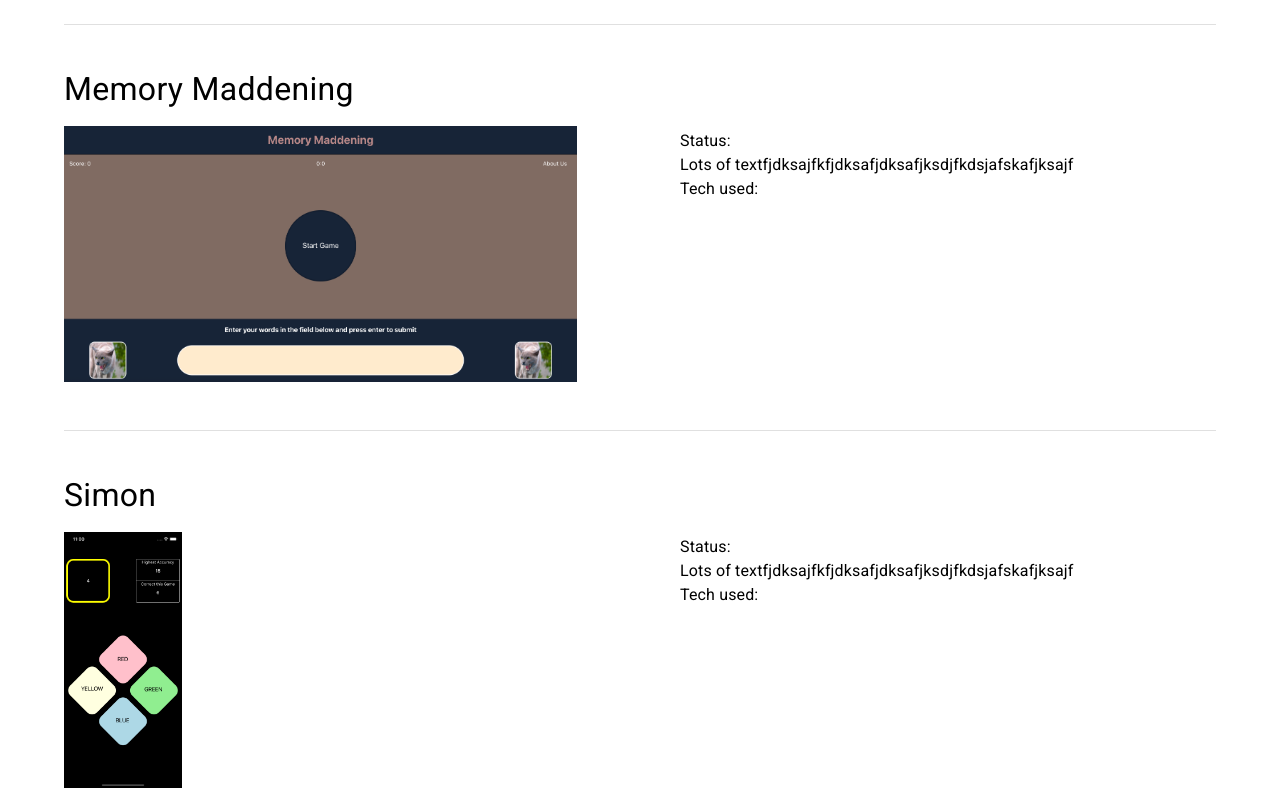
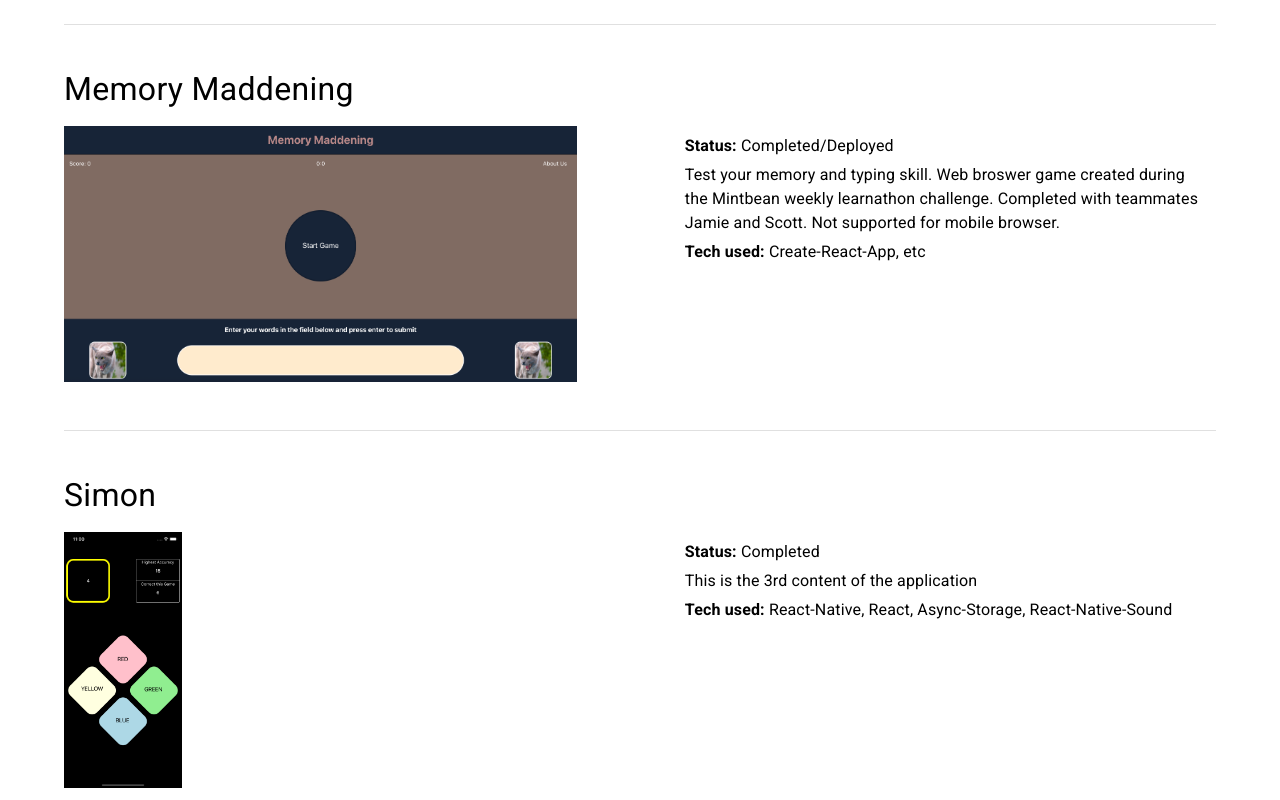
Before and after one commit to catmemberMona/portfolio, a React (Create React App) app: page / in a window 1280 px wide. Shown: the part 2180-2980 px from the top of the page. Built offline with nearby package versions, Linux system fonts and the light colour scheme.

Commit message:
updated project info

```diff
--- a/src/Components/Project.js
+++ b/src/Components/Project.js
@@ -28,25 +28,27 @@ function ProjectNameAndImage({ title, image, video }){
   );
 };
 
-function ProjectInfo() {
+function ProjectInfo({ status, content, tech }) {
   return (
     <div style={styles.description}>
-      <Typography>Status:</Typography>
-      <Typography>
-        Lots of textfjdksajfkfjdksafjdksafjksdjfkdsjafskafjksajf
+      <Typography style={styles.spacing}>
+        <span style={{ fontWeight: 800 }}>Status: </span>
+        {status}
       </Typography>
-      <Typography>
-        Tech used:
+      <Typography style={styles.spacing}>{content}</Typography>
+      <Typography style={styles.spacing}>
+        <span style={{ fontWeight: 800 }}>Tech used: </span>
+        {tech}
       </Typography>
     </div>
   );
 }
 
-function Project({ title, image, video, content }){
+function Project({ title, image, video, status, content, tech }){
   return (
     <div style={styles.container}>
       <ProjectNameAndImage title={title} image={image} video={video} />
-      <ProjectInfo />
+      <ProjectInfo status={status} content={content} tech={tech}/>
     </div>
   );
 };
@@ -72,7 +74,10 @@ const styles = {
   description: {
     paddingTop: "5em",
     paddingLeft: '5em',
-    flex: 2
+    flex: 2,
+  },
+  spacing: {
+    margin: '.3em'
   }
 };
 
--- a/src/Components/projectData.js
+++ b/src/Components/projectData.js
@@ -5,34 +5,36 @@ import simon from '../Images/simon2.png'
 export default [
   {
     title: "Mona's Portfolio",
-    status: 'Ongoing - Github: ',
+    status: 'Ongoing',
+    links: [],
     content: 'Better looking presentation of projects compared to the resume.',
     tech: 'Create-React-App, Material-UI, Github pages',
     image: mona,
   },
   {
     title: 'Memory Maddening',
-    status: 'Complete - Github, Deployed - Heroku',
+    status: 'Completed/Deployed',
+    links: [],
     content:
       'Test your memory and typing skill. Web broswer game created during the Mintbean weekly learnathon challenge. Completed with teammates Jamie and Scott. Not supported for mobile browser.',
     tech: 'Create-React-App, etc',
-    image:
-      memory,
+    image: memory,
   },
   {
     title: 'Simon',
-    status: 'Complete - Github: ',
+    status: 'Completed',
+    links: [],
     content: 'This is the 3rd content of the application',
-    tech: '',
-    image:
-      simon,
+    tech: 'React-Native, React, Async-Storage, React-Native-Sound',
+    image: simon,
   },
   {
     title: 'scavengARescape',
-    status: 'Complete - Github: ',
+    status: 'Completed',
+    links: [],
     content:
       'This is the 4th content of the application, this is a long content that needs to be show partially',
-    tech: '',
+    tech: 'ViroMedia (ViroReact), React, Redux',
     image: '',
     video: (
       <iframe
```
